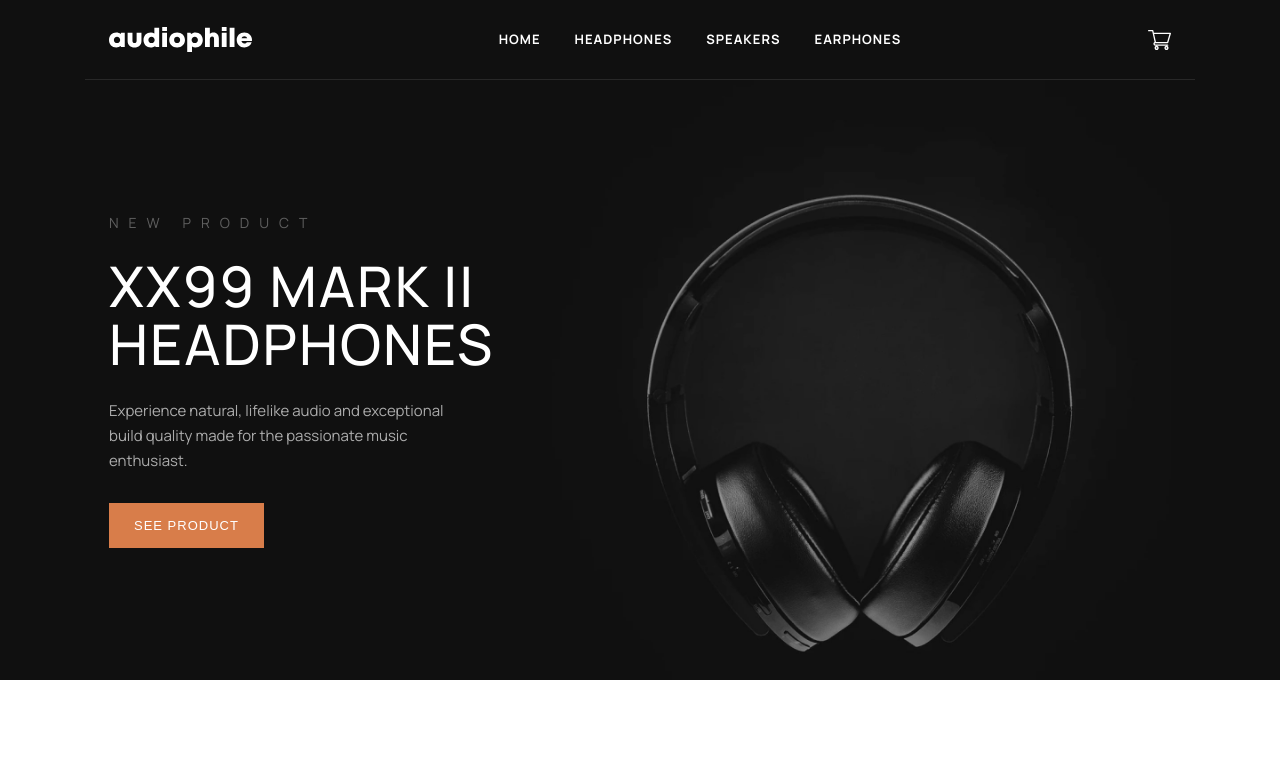
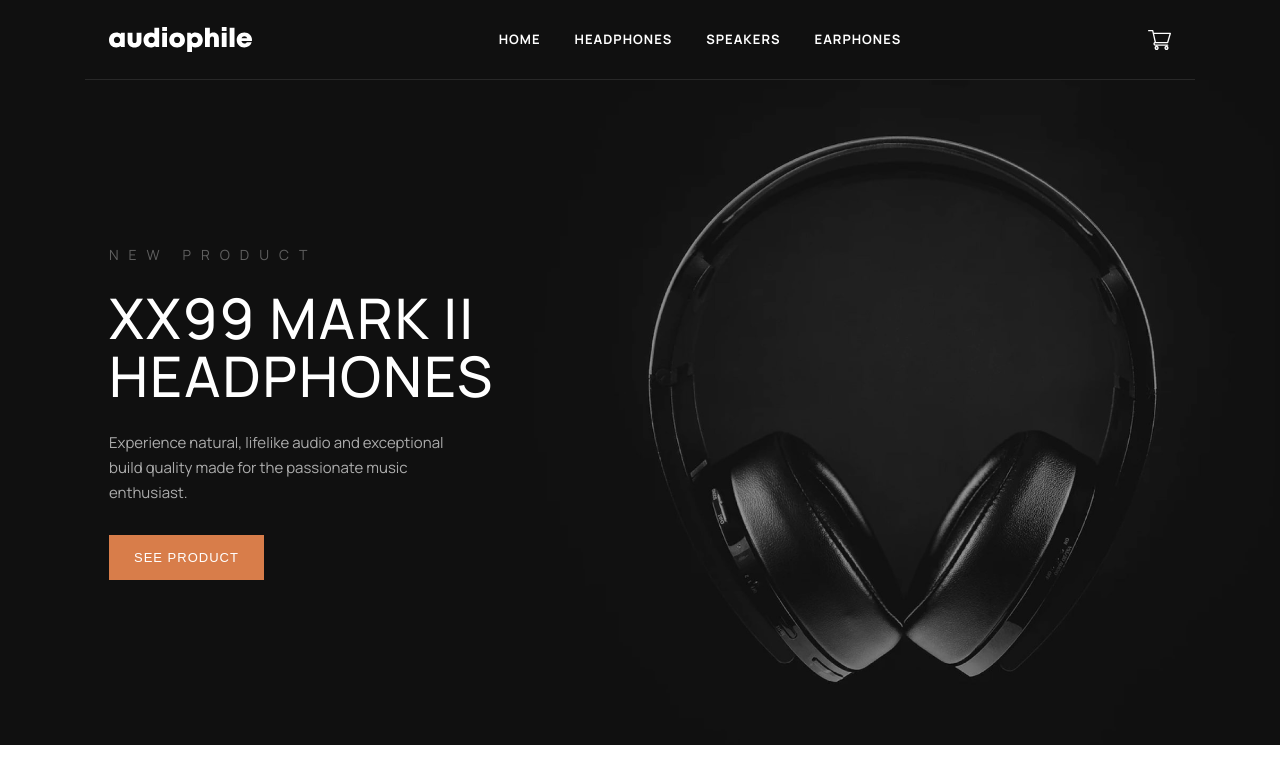
Before and after one commit to jeramiahgcoffey/next-ecommerce, a Next.js app: page / in a window 1280 px wide. Shown: the top 784 px of the page. Built offline with nearby package versions, Linux system fonts and the light colour scheme.

Commit message:
style: add responsive desktop styles to Hero

```diff
--- a/components/layout/hero/Hero.module.scss
+++ b/components/layout/hero/Hero.module.scss
@@ -3,17 +3,27 @@
 
 .hero {
   height: 600px;
+  width: 100%;
   position: relative;
+
+  @include devices(tablet) {
+    height: 775px;
+  }
 
   .imageContainer {
     position: relative;
     height: 100%;
+    max-width: 1440px;
+    margin: auto;
     margin-top: -95px;
     overflow: hidden;
     z-index: -10;
 
     @include devices(tablet) {
-      margin-top: 0px;
+      margin-top: -70px;
+    }
+    @include devices(desktop) {
+      margin-top: -110px;
     }
 
     .image {
@@ -24,13 +34,21 @@
   .overlay {
     position: absolute;
     top: 95px;
+    left: 0;
+    right: 0;
+    margin: auto;
     background-color: rgba($color: black, $alpha: 0.35);
     height: calc(100% - 95px);
     width: 100%;
+    max-width: 1440px;
 
     @include devices(tablet) {
-      height: 100%;
-      top: 0;
+      height: calc(100% - 70px);
+      top: 70px;
+    }
+    @include devices(desktop) {
+      height: calc(100% - 110px);
+      top: 110px;
     }
 
     .textContainer {
--- a/components/layout/hero/Hero.tsx
+++ b/components/layout/hero/Hero.tsx
@@ -27,6 +27,8 @@ const Hero = () => {
           className={styles.image}
           src={headerImage()}
           alt="Featured headphones"
+          // width={1440}
+          // height={729}
           fill
         />
       </div>
```
